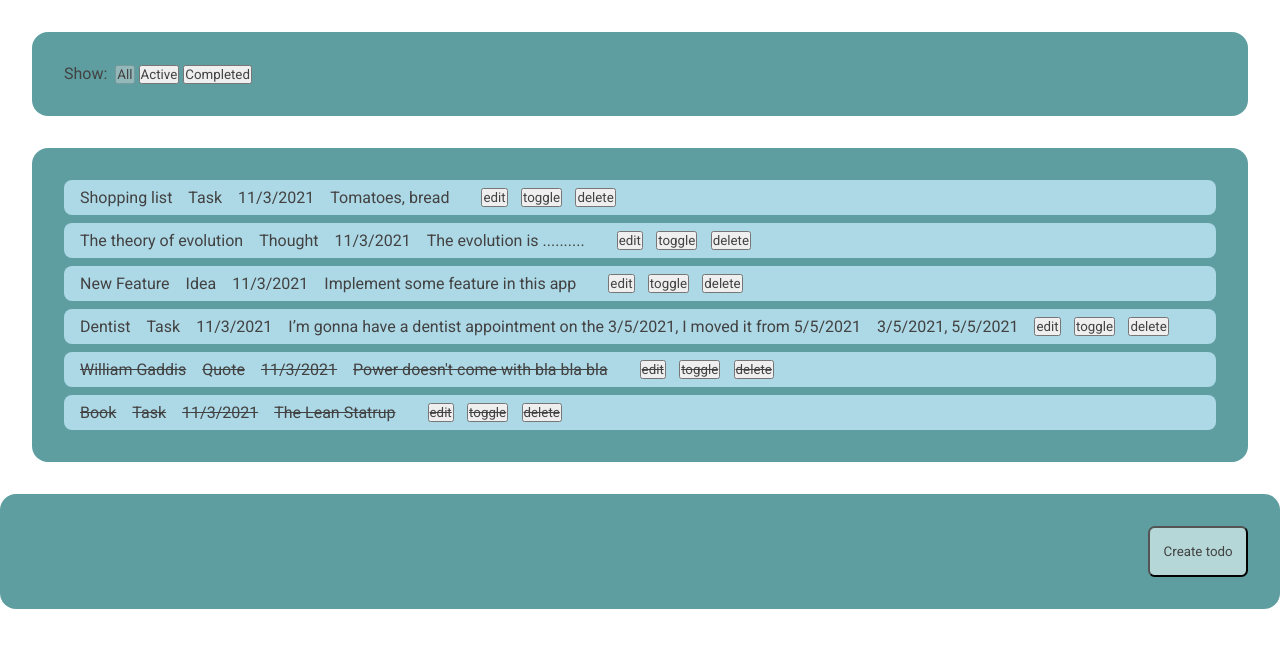
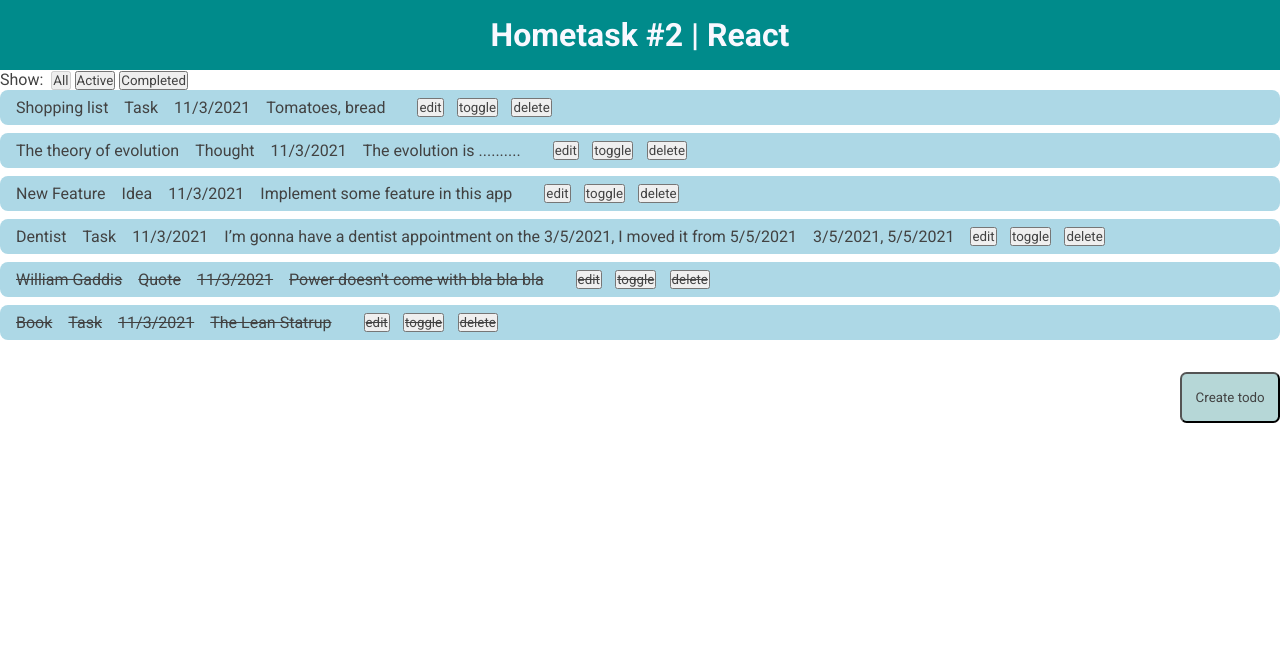
Before and after one commit to 6mahdapihka9/CourseOfReactAndNodeTask2, a React (Create React App) app: page / in a window 1280 px wide. Shown: the top 648 px of the page. Built offline with nearby package versions, Linux system fonts and the light colour scheme.

Commit message:
#first cosmetic update added header updated structure of app and it's styles

```diff
--- a/src/components/App.css
+++ b/src/components/App.css
@@ -1,7 +1,20 @@
-.wrapper {
+.view{
+    min-height: 100vh;
+    position: relative;
+}
+.main {
 
-    padding: 2em;
-    margin: 2em;
-    background-color: cadetblue;
-    border-radius: 1em;
 }
+.form-wrapper {
+    position: fixed;
+    top: 0;
+    left: 0;
+    height: 100vh;
+    width: 100vw;
+    display: flex;
+    flex-direction: column;
+    justify-content: center;
+    align-items: center;
+    box-sizing: border-box;
+    background-color: rgba(0,0,0,0.5);
+}
--- a/src/components/App.js
+++ b/src/components/App.js
@@ -5,13 +5,17 @@ import FormWrapper from "./formWrappper/FormWrapper"
 import './App.css'
 import {connect} from "react-redux";
 import MiddleBlock from "./middleBlock/MiddleBlock";
+import Header from "./header/Header";
 
 const App = ({visibility}) => (
-    <div>
-      {(visibility) ? <FormWrapper/> : null}
-      <Filter/>
-      <VisibleTodoList/>
-      <MiddleBlock/>
+    <div className={'view'}>
+      <Header/>
+      {(visibility) ? <FormWrapper className={'form-wrapper'}/> : null}
+      <div className={'main'}>
+        <Filter/>
+        <VisibleTodoList/>
+        <MiddleBlock/>
+      </div>
     </div>
 )
 
--- /dev/null
+++ b/src/components/header/Header.css
@@ -0,0 +1,10 @@
+header{
+    padding: 1em 4em;
+}
+header{
+    text-align: center;
+    background-color: darkcyan;
+}
+h1{
+    color: ghostwhite!important;
+}
--- /dev/null
+++ b/src/components/header/Header.js
@@ -0,0 +1,10 @@
+import React from 'react'
+import './Header.css'
+
+const Header = () => (
+    <header>
+      <h1>Hometask #2 | React</h1>
+    </header>
+)
+
+export default Header
--- a/src/components/middleBlock/MiddleBlock.js
+++ b/src/components/middleBlock/MiddleBlock.js
@@ -33,7 +33,7 @@ const MiddleBlock = ({dispatch, event}) => {
   }
 
   return (
-      <div className={'wrapper middle-block'}>
+      <div className={'middle-block'}>
         <div className={'announcer ' +
         ((announcer.isError) ? 'announcer-error ' : 'announcer-success ') +
         ((announcer.isVisible) ? 'visible ' : 'invisible ')
```
Also changed, not shown: src/components/formWrappper/form/Form.css (added, +27 -0 lines).
